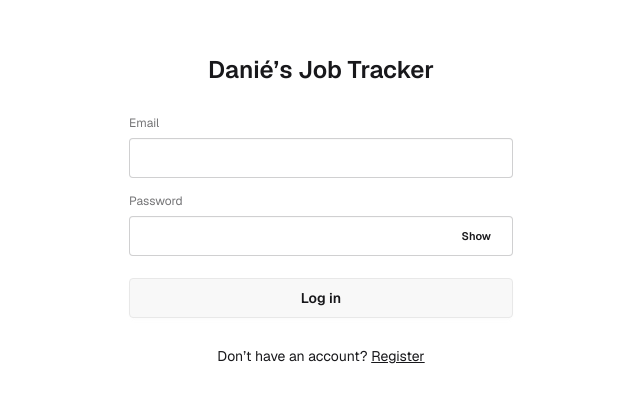
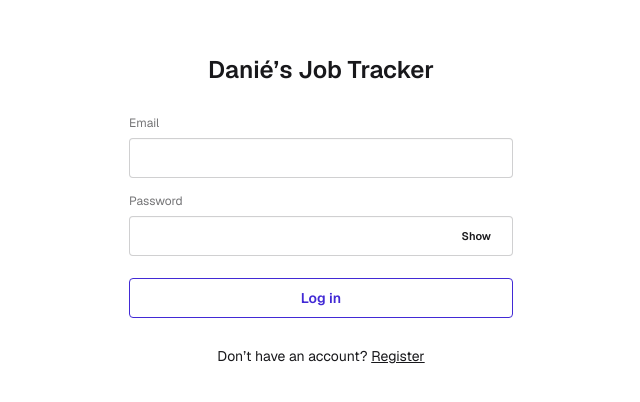
Before and after one commit to m-danie/job-tracker, a Next.js app: page /login in a window 1280 px wide. Shown: the part 190-592 px from the top of the page, without its empty margins (319-959 px from the left). Built offline with nearby package versions, Linux system fonts and the light colour scheme.

Commit message:
style: change login and register button colors

```diff
--- a/src/components/auth-form.tsx
+++ b/src/components/auth-form.tsx
@@ -79,7 +79,10 @@ export function AuthForm({ mode }: AuthFormProps) {
           </p>
         )}
 
-        <button type="submit" className="btn btn-block mt-4">
+        <button
+          type="submit"
+          className={`btn btn-outline mt-4 ${isRegister ? "btn-secondary" : "btn-primary"}`}
+        >
           {isRegister ? "Register" : "Log in"}
         </button>
       </fieldset>
```
